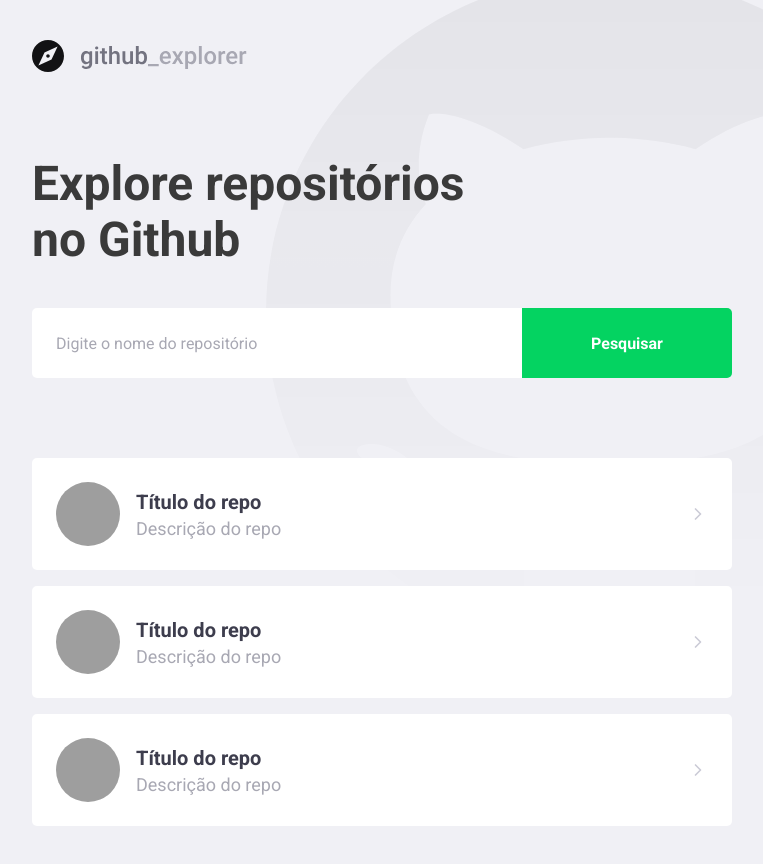
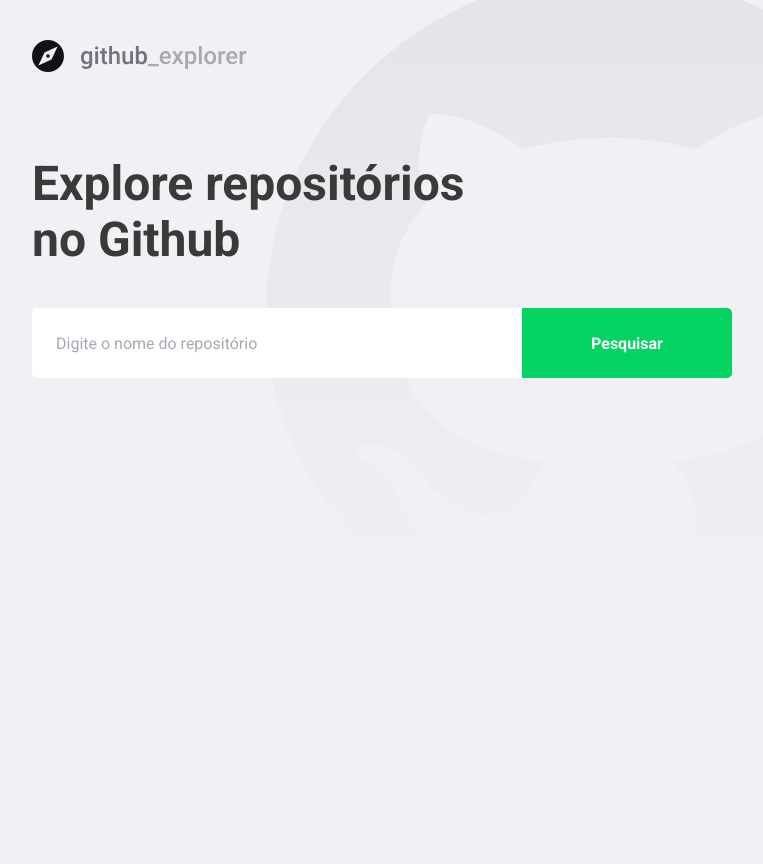
Before and after one commit to adelarmello/primeiro-projeto-react, a React (Create React App) app: page / in a window 1280 px wide. Shown: the whole page, without its empty margins (148-911 px from the left). After the commit the page ends 800 px from the top, so only its background shows below. Built offline with nearby package versions, Linux system fonts and the light colour scheme; grey boxes are pictures that could not be loaded.

Commit message:
Conectando a API

```diff
--- a/package.json
+++ b/package.json
@@ -10,6 +10,7 @@
     "@types/node": "^12.0.0",
     "@types/react": "^16.9.0",
     "@types/react-dom": "^16.9.0",
+    "axios": "^0.19.2",
     "polished": "^3.6.3",
     "react": "^16.13.1",
     "react-dom": "^16.13.1",
--- a/src/pages/Dashboard/index.tsx
+++ b/src/pages/Dashboard/index.tsx
@@ -1,61 +1,64 @@
-import React from 'react';
-
+import React, { useState, FormEvent } from 'react';
 import { FiChevronRight} from 'react-icons/fi'
+import api from '../../services/api'
 
 import logoImg from  '../../assets/logo.svg';
 
 import { Title, Form, Repositories } from './styles'
 
+interface Repository {
+  full_name: string;
+  description: string;
+  owner: {
+    login: string;
+    avatar_url: string;
+  };
+}
+
 const Dashboard: React.FC = () => {
+  const [newRepo, setNewRepo] = useState('') ;
+  const [ repositories, setRepositories] = useState<Repository[]>([]);
+
+  async function handleAddRepository(event: FormEvent<HTMLFormElement>): Promise<void> {
+    event.preventDefault();
+
+    const response = await api.get<Repository>(`repos/${newRepo}`);
+
+    const repository = response.data;
+
+    setRepositories([...repositories, repository]); //Copia a lista toda e coloca o repository no final
+    setNewRepo('');
+  }
+
   return (
     <>
       <img src={logoImg} alt="Github Explorer" />
       <Title>Explore repositórios no Github</Title>
 
-      <Form>
-        <input placeholder="Digite o nome do repositório" />
+      <Form onSubmit={handleAddRepository}>
+        <input
+          value={newRepo}
+          onChange={(e) => setNewRepo(e.target.value)}
+          placeholder="Digite o nome do repositório"
+        />
         <button type="submit">Pesquisar</button>
       </Form>
 
       <Repositories>
-        <a href="teste">
-          <img src="https://avatars1.githubusercontent.com/u/30738742?s=460&u=dedc3f9ccc4718145fe4567e668042473e95146b&v=4"
-          alt="Nome"
+        {repositories.map(repository => (
+          <a key={repository.full_name} href="teste">
+          <img src={repository.owner.avatar_url}
+          alt={repository.owner.login}
           />
 
           <div>
-            <strong>Título do repo</strong>
-            <p>Descrição do repo</p>
+            <strong>{repository.full_name}</strong>
+            <p>{repository.description}</p>
           </div>
 
           <FiChevronRight size={20} />
         </a>
-
-        <a href="teste">
-          <img src="https://avatars1.githubusercontent.com/u/30738742?s=460&u=dedc3f9ccc4718145fe4567e668042473e95146b&v=4"
-          alt="Nome"
-          />
-
-          <div>
-            <strong>Título do repo</strong>
-            <p>Descrição do repo</p>
-          </div>
-
-          <FiChevronRight size={20} />
-        </a>
-
-        <a href="teste">
-          <img src="https://avatars1.githubusercontent.com/u/30738742?s=460&u=dedc3f9ccc4718145fe4567e668042473e95146b&v=4"
-          alt="Nome"
-          />
-
-          <div>
-            <strong>Título do repo</strong>
-            <p>Descrição do repo</p>
-          </div>
-
-          <FiChevronRight size={20} />
-        </a>
+        ))}
       </Repositories>
     </>
   );
--- /dev/null
+++ b/src/services/api.ts
@@ -0,0 +1,7 @@
+import axios from 'axios'
+
+const api = axios.create({
+  baseURL:'https://api.github.com'
+})
+
+export default api;
```
Also changed, not shown: .eslintrc.json, 1 other file (tests, documents, lock files or other folders).
